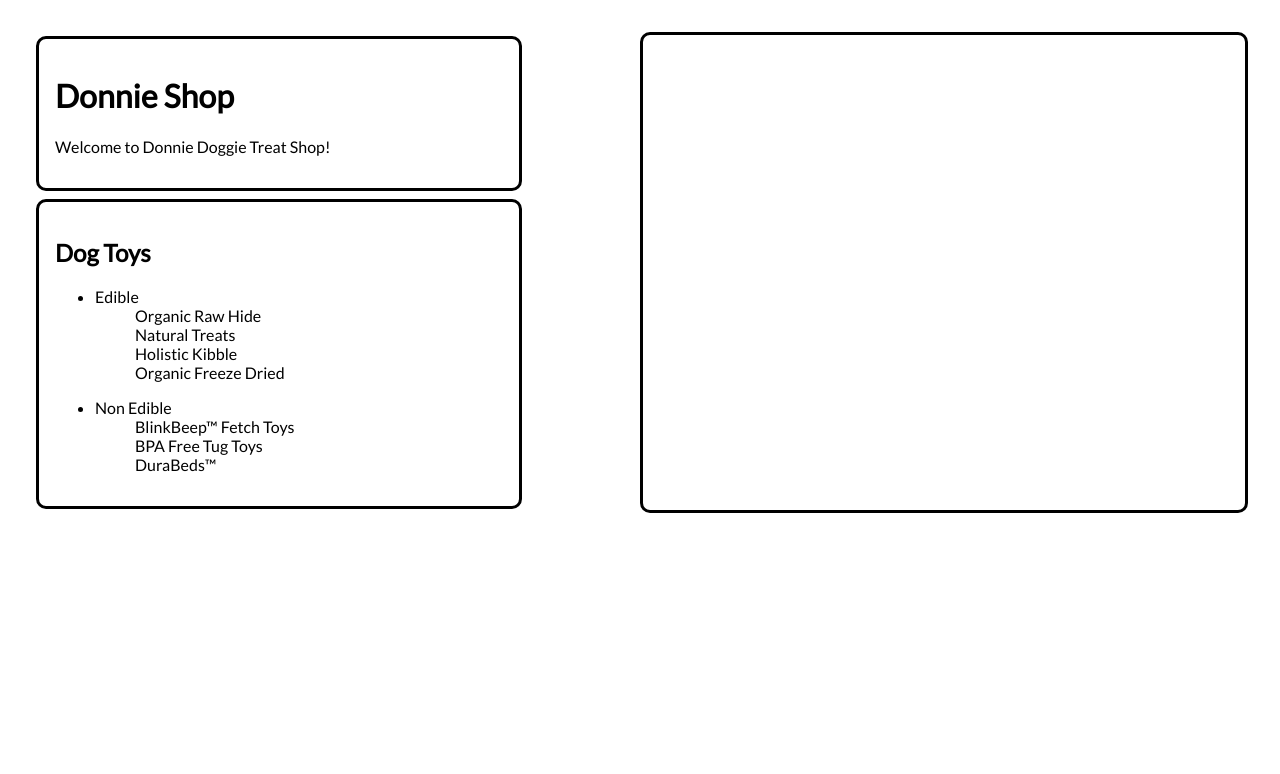
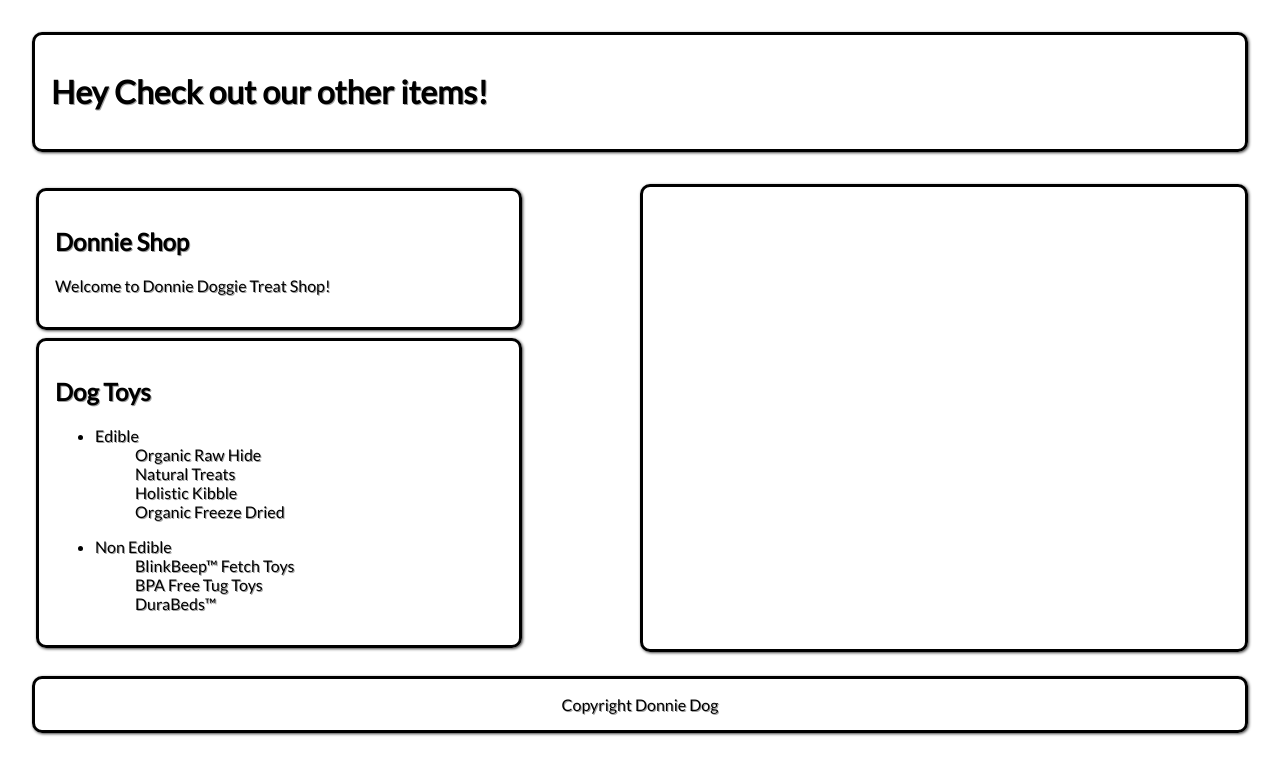
Before and after one commit to NickGatti/flexshop-parttime-galv, a plain HTML site: page index.html in a window 1280 px wide. Drawn offline with Linux system fonts and the light colour scheme.

Commit message:
box shadow

```diff
--- a/index.html
+++ b/index.html
@@ -6,11 +6,13 @@
     </head>
 
     <body>
-
+        <div id='top'>
+            <h1>Hey Check out our other items!</h1>
+        </div>
         <div class='wrapper'>
             <div class='innerWrapperDiv'>
                 <div class='outerDiv' id='donnieShop'>
-                    <h1>Donnie Shop</h1>
+                    <h2>Donnie Shop</h2>
                     <p>Welcome to Donnie Doggie Treat Shop!</p>
                 </div>
                 <div id='shop' class='outerDiv'>
@@ -21,6 +23,9 @@
             </div>
             <div class='innerWrapperDiv' id='storeContent'>
             </div>
+            <div id='bottom'>
+                <p>Copyright Donnie Dog</p>
+            </div>
     </body>
 
     <script src='./script.js'>
--- a/style.css
+++ b/style.css
@@ -2,6 +2,7 @@ body {
     margin: 0;
     text-decoration: none;
     font-family: 'Lato', sans-serif;
+    text-shadow: 1px 1px 0px rgba(150, 150, 150, 0.9);
 }
 
 .wrapper {
@@ -17,7 +18,8 @@ body {
     cursor: pointer;
     user-select: none;
     border: 3px solid black;
-    border-radius: 10px;
+    border-radius: 10px 10px 10px 10px;
+    box-shadow: 1px 1px 3px 0px rgba(0, 0, 0, 0.75);
     box-sizing: border-box;
     width: 80%;
     height: auto;
@@ -30,6 +32,7 @@ body {
 #donnieSHop {
     border: 3px solid black;
     border-radius: 10px;
+    box-shadow: 1px 1px 3px 0px rgba(0, 0, 0, 0.75);
     box-sizing: border-box;
     width: 80%;
     height: auto;
@@ -40,10 +43,33 @@ body {
     justify-content: center;
     border: 3px solid black;
     border-radius: 10px;
+    box-shadow: 1px 1px 3px 0px rgba(0, 0, 0, 0.75);
     width: 50%;
     height: auto;
     box-sizing: border-box;
     padding: 1rem;
+}
+
+#top {
+    border: 3px solid black;
+    border-radius: 10px;
+    box-shadow: 1px 1px 3px 0px rgba(0, 0, 0, 0.75);
+    margin: 2rem 2rem 0 2rem;
+    padding: 1rem;
+    box-sizing: border-box;
+}
+
+#bottom {
+    display: flex;
+    border: 3px solid black;
+    border-radius: 10px;
+    box-shadow: 1px 1px 3px 0px rgba(0, 0, 0, 0.75);
+    margin-top: 1.5rem;
+    padding: 0 2rem 0 2rem;
+    box-sizing: border-box;
+    width: 100%;
+    align-items: center;
+    justify-content: center;
 }
 
 .innerWrapperDiv {
@@ -67,4 +93,7 @@ body {
 img {
     max-width: 50%;
     height: auto;
+    border: 3px solid black;
+    border-radius: 10px;
+    box-shadow: 1px 1px 3px 0px rgba(0, 0, 0, 0.75);
 }
```
